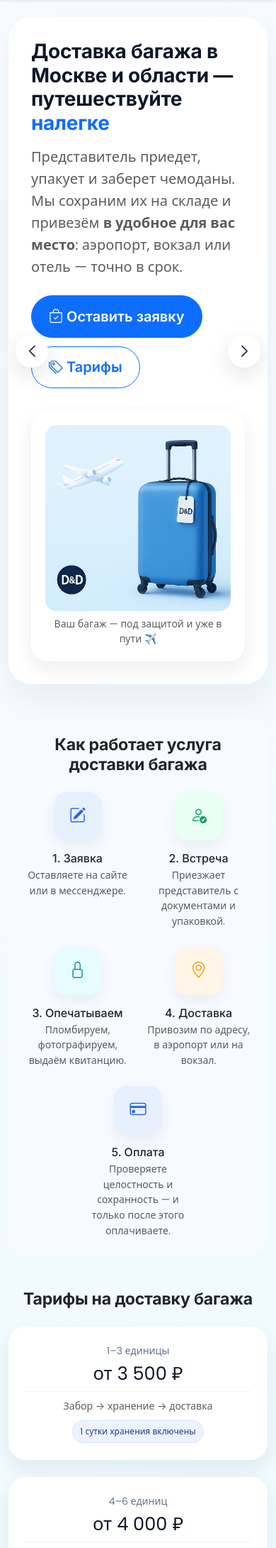
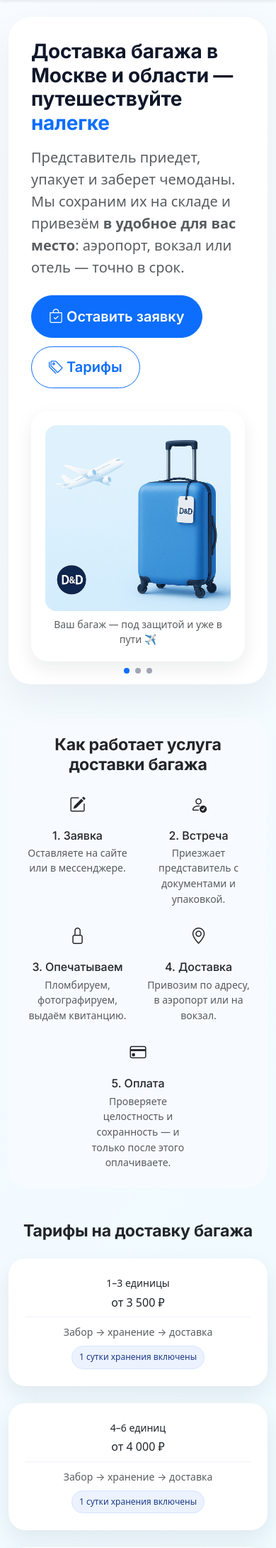
Before and after one commit to IsaevIvann/dd-project, a Django app: page / in a window 390 px wide. Shown: the part 57-2238 px from the top of the page at 71% size. Run offline with Django 5.2, Linux system fonts and the light colour scheme; some libraries are stand-ins or nearby versions.

Commit message:
+ slide new

```diff
--- a/src/core/templates/core/base.html
+++ b/src/core/templates/core/base.html
@@ -70,13 +70,12 @@
   <link href="https://cdn.jsdelivr.net/npm/bootstrap@5.3.3/dist/css/bootstrap.min.css" rel="stylesheet">
   <link rel="stylesheet" href="https://cdn.jsdelivr.net/npm/bootstrap-icons@1.11.3/font/bootstrap-icons.css">
 
-  <!-- Inter font (Cyrillic + Latin) -->
+  <!-- Inter font -->
   <link rel="preconnect" href="https://fonts.googleapis.com">
   <link rel="preconnect" href="https://fonts.gstatic.com" crossorigin>
   <link href="https://fonts.googleapis.com/css2?family=Inter:wght@400;500;600;700;800&display=swap" rel="stylesheet">
 
   <style>
-    /* === Глобальные переменные и базовые стили === */
     :root{
       --dd-font: "Inter", system-ui, -apple-system, "Segoe UI", Roboto, "Helvetica Neue",
                  Arial, "Noto Sans", sans-serif;
@@ -85,7 +84,6 @@
       --dd-shadow: 0 24px 48px rgba(13,110,253,.10);
       --dd-shadow-sm: 0 12px 30px rgba(13,110,253,.08);
     }
-
     html, body{
       font-family: var(--dd-font);
       font-size: 16px;
@@ -95,55 +93,25 @@
       background: linear-gradient(120deg,#f8fbff 0%,#e7faff 100%);
       min-height: 100vh;
     }
-
-    /* Одинаковая ширина контейнера (как на главной) */
-    @media (min-width:1200px){
-      .container{ max-width:1140px; }
-    }
-
-    /* Единый шрифт для UI-элементов */
-    h1,h2,h3,h4,h5,h6,
-    .navbar, .navbar-brand, .nav-link,
-    .btn, .badge, .accordion-button{
+    @media (min-width:1200px){ .container{ max-width:1140px; } }
+    h1,h2,h3,h4,h5,h6, .navbar, .navbar-brand, .nav-link, .btn, .badge, .accordion-button{
       font-family: var(--dd-font);
     }
-
-    /* Навигация (облегчили вес ссылок) */
     .navbar-brand{ font-weight: 700; }
-    .navbar-nav .nav-link{
-      transition: color .2s, background .2s;
-      font-weight: 400;            /* тоньше, как просили */
-      letter-spacing: .01em;
-    }
-    .navbar-nav .nav-link.btn{
-      color:#fff !important;
-      font-weight:600;             /* кнопка остаётся плотной */
-    }
-    .navbar-nav .nav-link:hover,
-    .navbar-nav .nav-link:focus{ color:#0d6efd !important; }
-
-    /* Кнопки — скруглённые как на главной */
+    .navbar-nav .nav-link{ transition: color .2s, background .2s; font-weight: 400; letter-spacing: .01em; }
+    .navbar-nav .nav-link.btn{ color:#fff !important; font-weight:600; }
+    .navbar-nav .nav-link:hover, .navbar-nav .nav-link:focus{ color:#0d6efd !important; }
     .btn{ border-radius:9999px; font-weight:600; }
     .btn-lg{ padding:.85rem 1.25rem; }
-
-    /* Поверхности/карточки */
     .surface{ background:#fff; border:0; border-radius:var(--dd-radius); box-shadow:var(--dd-shadow-sm); }
-
-    /* Hero-блок — как на главной */
     .hero-clean{ background:#fff; border-radius:var(--dd-radius-lg); box-shadow:var(--dd-shadow); padding:2rem; }
     @media (min-width:992px){ .hero-clean{ padding:2.5rem 2.75rem; } }
-
-    /* Крупный заголовок героя */
-    h1.display-4{
-      font-weight:800;
-      line-height:1.1;
-      font-size: clamp(32px, 4.0vw, 52px);
-    }
-
-    /* Иллюстрация в hero */
+    h1.display-4{ font-weight:800; line-height:1.1; font-size: clamp(32px, 4.0vw, 52px); }
     .hero-ill{ max-width:520px; margin-left:auto; }
     .hero-ill img{ display:block; width:100%; height:auto; border-radius:16px; }
   </style>
+
+  {# точка расширения для страниц #}
   {% block extra_head %}{% endblock %}
 </head>
 <body>
@@ -164,8 +132,7 @@
         <li class="nav-item"><a class="nav-link" href="{% url 'storage_moscow' %}">Хранение багажа</a></li>
         <li class="nav-item"><a class="nav-link" href="{% url 'luggage_storage_moscow' %}">Luggage Storage</a></li>
         <li class="nav-item"><a class="nav-link" href="{% url 'contacts' %}">Контакты</a></li>
-        <li class="nav-item">
-        </li>
+        <li class="nav-item"></li>
       </ul>
     </div>
   </div>
@@ -191,6 +158,8 @@
 
 <!-- Bootstrap JS -->
 <script src="https://cdn.jsdelivr.net/npm/bootstrap@5.3.3/dist/js/bootstrap.bundle.min.js"></script>
+
+{# точка для скриптов страниц #}
 {% block extra_scripts %}{% endblock %}
 </body>
 </html>
--- a/src/core/templates/core/index.html
+++ b/src/core/templates/core/index.html
@@ -1,23 +1,29 @@
 {% extends "core/base.html" %}
 {% load static %}
+
+{% block title %}D&D — доставка багажа в Москве и области{% endblock %}
+
+{# CSS Swiper + стили героя #}
 {% block extra_head %}
 <link rel="stylesheet" href="https://cdn.jsdelivr.net/npm/swiper@11/swiper-bundle.min.css"/>
 <style>
-  /* Стили слайдера под ваш стиль */
+  :root{--ink:#0f172a;--muted:#64748b;--r:24px;}
+  body{font-family:'Poppins',system-ui,-apple-system,'Segoe UI',Roboto,Arial,sans-serif;}
+  h1,h2,h3,h4{letter-spacing:-0.01em;}
+  .pill{border-radius:999px}
+  .card-dd{border:0;border-radius:var(--r);box-shadow:0 12px 30px rgba(16,24,40,.08);background:#fff;}
   .hero-slider{border-radius:32px;box-shadow:0 20px 50px rgba(16,24,40,.06);background:#fff;overflow:hidden}
-  .hero-slide{display:grid;grid-template-columns:1.15fr .85fr;gap:32px;padding:3.5rem 2rem;min-height:520px}
+  .hero-slide{display:grid;grid-template-columns:1.15fr .85fr;gap:32px;padding:3.5rem 2rem;min-height:520px;position:relative}
   .hero-slide .left{display:flex;flex-direction:column;justify-content:center}
   .hero-slide .right{display:flex;flex-direction:column;align-items:center;justify-content:center}
-  .hero-slide .right .hero-ill{border-radius:24px;background:#fff;box-shadow:0 10px 26px rgba(16,24,40,.08);padding:1.25rem}
+  .hero-ill{border-radius:24px;background:#fff;box-shadow:0 10px 26px rgba(16,24,40,.08);padding:1.25rem}
   .hero-slide h1,.hero-slide h2{color:var(--ink)}
   .hero-slide .accent{color:#0d6efd}
   .hero-actions{display:flex;gap:12px;flex-wrap:wrap}
-  .hero-actions .btn{border-radius:999px}
-  .swiper-button-prev,.swiper-button-next{
-    color:#1b2a4a;width:46px;height:46px;background:#fff;border-radius:50%;
-    box-shadow:0 10px 30px rgba(15,23,42,.12)
-  }
-  .swiper-button-prev:after,.swiper-button-next:after{font-size:16px;font-weight:700}
+  .hero-actions .btn{border-radius:999px;position:relative;z-index:2;pointer-events:auto}
+  .hero-swiper{overflow:hidden}
+  .swiper-pagination{position:absolute;left:0;right:0;bottom:16px;z-index:3}
+  .swiper-button-prev,.swiper-button-next{display:none!important}
   .swiper-pagination-bullet{opacity:.4;background:#1b2a4a}
   .swiper-pagination-bullet-active{opacity:1;background:#0d6efd}
   @media (max-width:992px){
@@ -26,60 +32,16 @@
     .hero-slide h2{font-size:clamp(24px,5vw,34px)}
   }
 </style>
-{% block extra_scripts %}
-<script src="https://cdn.jsdelivr.net/npm/swiper@11/swiper-bundle.min.js"></script>
-<script>
-  const hero = new Swiper('.hero-swiper', {
-    loop: true,
-    speed: 650,
-    autoplay: { delay: 4500, disableOnInteraction: false },
-    pagination: { el: '.swiper-pagination', clickable: true },
-    navigation: { nextEl: '.swiper-button-next', prevEl: '.swiper-button-prev' },
-    effect: 'slide',
-    a11y: { enabled: true }
-  });
-  // Пауза при ховере/фокусе
-  const el = document.querySelector('.hero-swiper');
-  el.addEventListener('mouseenter', () => hero.autoplay.stop());
-  el.addEventListener('mouseleave', () => hero.autoplay.start());
-  el.addEventListener('focusin', () => hero.autoplay.stop());
-  el.addEventListener('focusout', () => hero.autoplay.start());
-
-  // (необязательно) цель Метрики при смене слайда
-  hero.on('slideChange', () => { if(window.ym){ ym(104157204,'reachGoal','hero_slide_change'); } });
-</script>
 {% endblock %}
 
-{% endblock %}
-{% block title %}D&D — доставка багажа в Москве и области{% endblock %}
 {% block content %}
-<style>
-  @import url('https://fonts.googleapis.com/css2?family=Poppins:wght@400;500;600;700&display=swap');
-  :root{--ink:#0f172a;--muted:#64748b;--r:24px;}
-  body{font-family:'Poppins',system-ui,-apple-system,'Segoe UI',Roboto,Arial,sans-serif;}
-  h1,h2,h3,h4{letter-spacing:-0.01em;}
-  .pill{border-radius:999px}
-  .card-dd{border:0;border-radius:var(--r);box-shadow:0 12px 30px rgba(16,24,40,.08);background:#fff;}
-  .hero-clean{border-radius:32px;padding:3.5rem 2rem;background:#fff;box-shadow:0 20px 50px rgba(16,24,40,.06)}
-  .hero-ill{border-radius:24px;background:#fff;box-shadow:0 10px 26px rgba(16,24,40,.08)}
-  .icon-wrap{width:68px;height:68px;border-radius:18px;display:flex;align-items:center;justify-content:center;box-shadow:0 8px 20px rgba(16,24,40,.06)}
-  .icon-blue{background:#e6f0ff;color:#2563eb;}
-  .icon-green{background:#e9fff4;color:#0e9f6e;}
-  .icon-cyan{background:#e6fcff;color:#0891b2;}
-  .icon-amber{background:#fff5e6;color:#f59e0b;}
-  .tariff-title{color:var(--muted);}
-  .tariff-price{font-size:1.6rem;font-weight:400;line-height:1.3;color:var(--ink);letter-spacing:normal}
-  .tariff-price .rub{font-weight:300}
-  .tariff-price .period{font-weight:400}
-  .tariff-note{color:var(--muted);}
-</style>
 
 <!-- HERO SLIDER -->
 <section class="mb-5">
   <div class="swiper hero-swiper hero-slider" aria-label="Промо-слайдер D&D">
     <div class="swiper-wrapper">
 
-      {# СЛАЙД 1 — то, что у тебя было в текущем hero #}
+      <!-- Слайд 1 -->
       <div class="swiper-slide">
         <article class="hero-slide">
           <div class="left">
@@ -107,7 +69,7 @@
         </article>
       </div>
 
-      {# СЛАЙД 2 — «Хранение с доставкой» из /storage_moscow #}
+      <!-- Слайд 2 -->
       <div class="swiper-slide">
         <article class="hero-slide">
           <div class="left">
@@ -135,7 +97,7 @@
         </article>
       </div>
 
-      {# СЛАЙД 3 — «Почему нас выбирают» из /benefits #}
+      <!-- Слайд 3 -->
       <div class="swiper-slide">
         <article class="hero-slide">
           <div class="left">
@@ -162,13 +124,10 @@
 
     </div>
 
-    <!-- Навигация -->
+    <!-- Пагинация (точки) -->
     <div class="swiper-pagination"></div>
-    <div class="swiper-button-prev" aria-label="Предыдущий слайд"></div>
-    <div class="swiper-button-next" aria-label="Следующий слайд"></div>
   </div>
 </section>
-
 
 <!-- ШАГИ -->
 <section class="p-4 p-md-5 mb-5" style="border-radius:28px;background:#f7fbff">
@@ -202,7 +161,7 @@
   </div>
 </section>
 
-<!-- ТАРИФЫ + КАЛЬКУЛЯТОР -->
+<!-- ТАРИФЫ + КАЛЬКУЛЯТОР (как было) -->
 <section id="tariffs" class="mb-5">
   <style>
     .dd-chip{display:inline-flex;align-items:center;gap:6px;padding:6px 10px;border-radius:999px;border:1px solid #d6e4ff;background:#ecf3ff;color:#1e3a8a;font-size:12px}
@@ -246,9 +205,8 @@
       </div>
     </div>
   </div>
+</section>
 
-
-<!-- КАЛЬКУЛЯТОР + краткое описание зон -->
 <section class="mb-5 mt-4 mt-lg-5">
   <div class="surface p-4">
     <h2 class="h4 mb-3">Калькулятор стоимости доставки багажа</h2>
@@ -281,7 +239,6 @@
       Базовая стоимость умножается на коэффициент зоны. Хранение — единый тариф: 1-е сутки бесплатно, далее 500 ₽/сутки за весь заказ.
     </div>
 
-    <!-- ↓ Новый компактный блок с зонами прямо внутри калькулятора -->
     <hr class="my-4">
 
     <div class="row gx-4 gy-3">
@@ -294,18 +251,11 @@
         <div class="h6 mb-1">Московская область</div>
       </div>
     </div>
-
-    <p class="small text-muted mt-3 mb-0">
-    </p>
   </div>
 </section>
 
-
-
-<!-- FAQ (тот же контент, из общего include) -->
 {% include "core/partials/_faq_block.html" %}
 
-<!-- Мини-CTA -->
 <section class="card-dd p-4 p-md-5 mb-4 text-center">
   <h4 class="fw-bold mb-2">Путешествуйте по Москве налегке</h4>
   <div class="text-muted mb-3">Багаж — на нас. Доставим точно ко времени!</div>
@@ -315,7 +265,7 @@
   </div>
 </section>
 
-  <section class="card-dd p-4 mt-4">
+<section class="card-dd p-4 mt-4">
   <h5 class="fw-bold mb-2">Популярные направления</h5>
   <div class="d-flex flex-wrap gap-2">
     <a class="btn btn-light border pill" href="{% url 'aero' 'svo' %}">Доставка в Шереметьево</a>
@@ -326,3 +276,27 @@
 </section>
 
 {% endblock %}
+
+{# JS Swiper + инициализация #}
+{% block extra_scripts %}
+<script src="https://cdn.jsdelivr.net/npm/swiper@11/swiper-bundle.min.js"></script>
+<script>
+  const hero = new Swiper('.hero-swiper', {
+    loop: true,
+    speed: 650,
+    effect: 'fade',
+    fadeEffect: { crossFade: true },
+    autoplay: { delay: 4500, disableOnInteraction: false },
+    pagination: { el: '.swiper-pagination', clickable: true },
+    preventClicks: false,
+    preventClicksPropagation: false,
+    allowTouchMove: true,
+    simulateTouch: true,
+  });
+  const el = document.querySelector('.hero-swiper');
+  el.addEventListener('mouseenter', () => hero.autoplay.stop());
+  el.addEventListener('mouseleave', () => hero.autoplay.start());
+  el.addEventListener('focusin', () => hero.autoplay.stop());
+  el.addEventListener('focusout', () => hero.autoplay.start());
+</script>
+{% endblock %}
```
